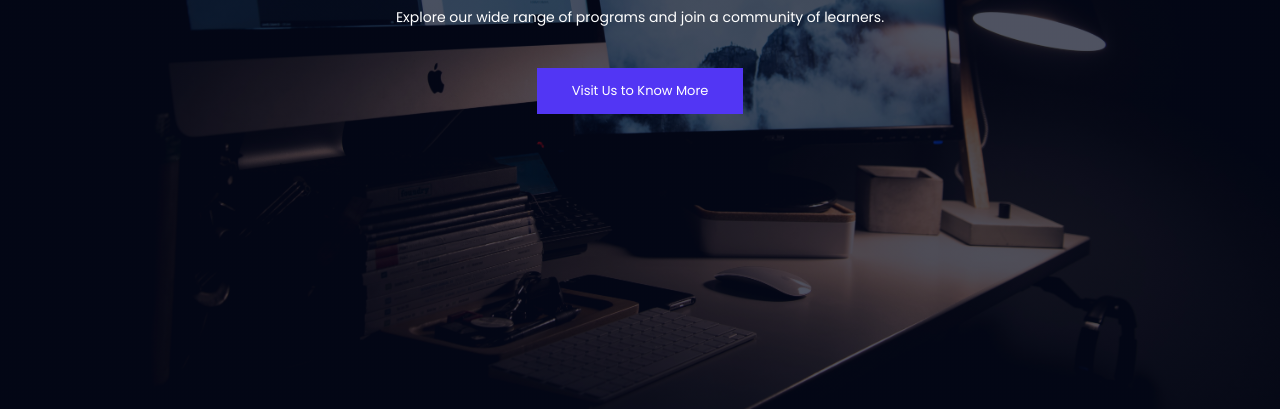
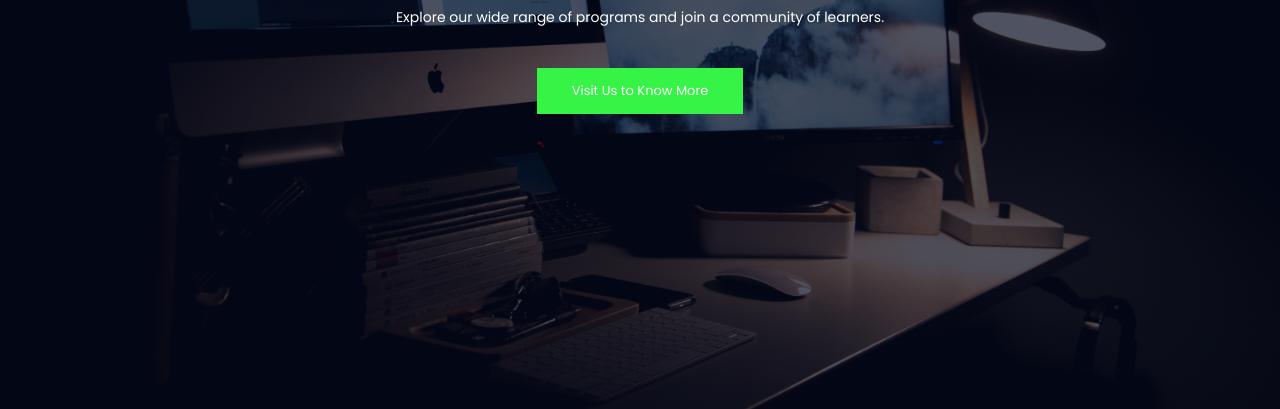
Before and after one commit to Israel-BfS/Lrning, a plain HTML site: page index.html in a window 1280 px wide. In both pictures the pointer is over the link "Visit Us to Know More". Shown: the part 391-800 px from the top of the page. Drawn offline with Linux system fonts and the light colour scheme.

Commit message:
testing color change

```diff
--- a/style.css
+++ b/style.css
@@ -76,8 +76,8 @@ nav img{
     cursor: pointer;
 }
 .hero-btn:hover{
-    border: 1px solid #5236f4;
-    background: #5236f4;
+    border: 1px solid #36f446;
+    background: #36f446;
     transition: 1s;
 }
 
```
